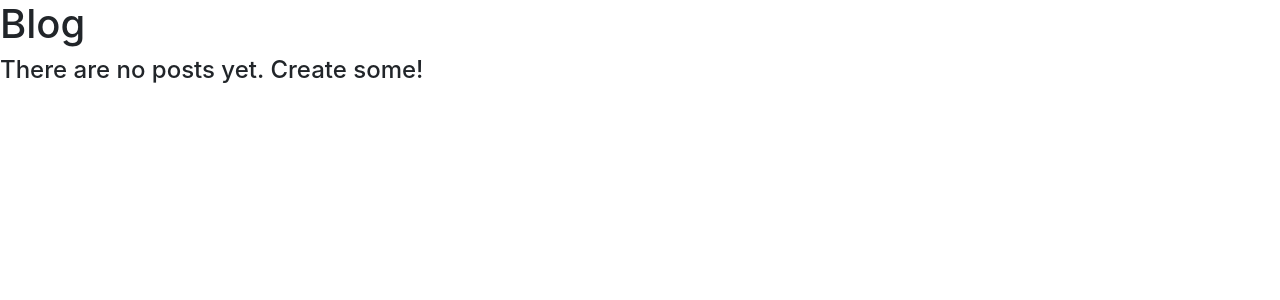
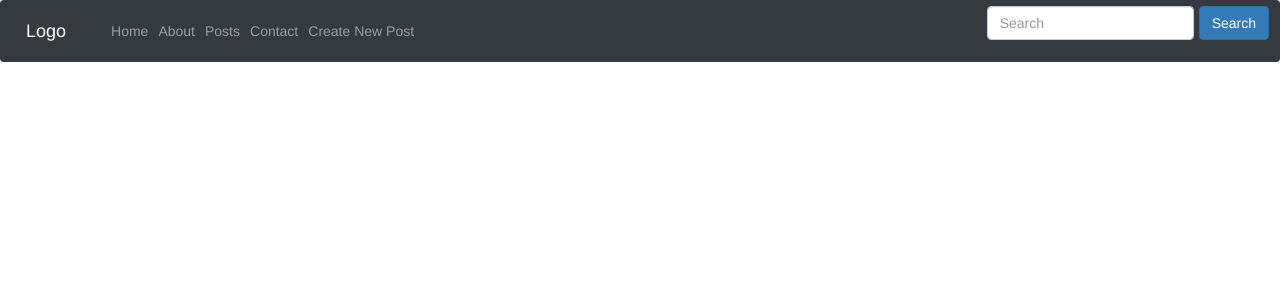
Before and after one commit to Przemar5/MVC-Blog, a PHP site: page /files/posts/create in a window 1280 px wide. Shown: the top 300 px of the page. Run offline with PHP 8.4, Linux system fonts and the light colour scheme; data that the repository does not hold is empty; some libraries are stand-ins or nearby versions.

Commit message:
end posts action

```diff
--- a/app/controllers/LoginController.php
+++ b/app/controllers/LoginController.php
@@ -22,14 +22,13 @@ class LoginController extends Controller
 		{
             $this->loadModel('users');
             $this->usersModel->populate($_POST);
-            d($_POST);die;
 
             if ($this->usersModel->check())
             {
                 session_regenerate_id();
 
-                $value = uniqid() . Helper::generateRandomString(16);
-                Session::set(USER_SESSION_NAME, $value);
+//                $value = uniqid() . Helper::generateRandomString(16);
+                Session::set(USER_SESSION_NAME, $this->usersModel->id);
 
                 $path = URL . 'dashboard';
                 header('Location: ' . $path);
--- a/app/controllers/PostsController.php
+++ b/app/controllers/PostsController.php
@@ -34,4 +34,9 @@ class PostsController extends Controller
 
         $this->view->render('posts/show');
     }
+
+    public function create_action()
+    {
+        $this->view->render('posts/create');
+    }
 }
--- a/app/models/PostsModel.php
+++ b/app/models/PostsModel.php
@@ -18,11 +18,6 @@ class PostsModel extends Model
         parent::__construct('posts');
     }
 
-    public function truncateText($length = 300)
-    {
-        $this->body = substr($this->body, 0, $length);
-    }
-
     public function findBySlug($slug)
     {
         $validation = new Validator;
@@ -33,4 +28,15 @@ class PostsModel extends Model
         }
         return false;
     }
+
+    public function truncateText($length = 300)
+    {
+        $this->body = substr($this->body, 0, $length);
+    }
+
+    public function divideParagraphs()
+    {
+//        preg_replace('/(\r*\n)+/g', '</p><p>', $this->body);
+//        $this->
+    }
 }
--- a/app/views/layouts/default.php
+++ b/app/views/layouts/default.php
@@ -5,7 +5,7 @@
 		<meta charset="utf-8">
 		<meta name="viewport" content="width=device-width, initial-scale=1, shrink-to-fit=no">
 
-		<title><?php echo $this->siteTitle(); ?></title>
+		<title><?= $this->siteTitle(); ?></title>
 
 		<!-- Bootstrap CSS -->
 		<link rel="stylesheet" href="https://stackpath.bootstrapcdn.com/bootstrap/4.4.1/css/bootstrap.min.css" integrity="sha384-Vkoo8x4CGsO3+Hhxv8T/Q5PaXtkKtu6ug5TOeNV6gBiFeWPGFN9MuhOf23Q9Ifjh" crossorigin="anonymous">
@@ -16,11 +16,13 @@
 
 		<link rel="stylesheet" href="<?= ROOT; ?>css/custom.css">
 
-		<?php echo $this->content('head'); ?>
+		<?= $this->content('head'); ?>
   	</head>
   	<body>
-  		<div class="container-fluid" style="min-height:calc(100% - 125px);">
-  			<?php echo $this->content('body'); ?>
+        <?php $this->include('navbar'); ?>
+
+  		<div class="container-fluid">
+  			<?= $this->content('body'); ?>
   		</div>
 
   	</body>
--- /dev/null
+++ b/app/views/layouts/navbar.php
@@ -0,0 +1,42 @@
+<nav class="navbar navbar-expand-lg navbar-dark bg-dark fixed-top">
+    <a class="navbar-brand" href="javascript:void(0)">Logo</a>
+    <button class="navbar-toggler navbar-toggler-right" type="button" data-toggle="collapse" data-target="#navb">
+        <span class="navbar-toggler-icon"></span>
+    </button>
+
+    <div class="collapse navbar-collapse" id="navb">
+        <ul class="navbar-nav mr-auto">
+            <li class="nav-item">
+                <a class="nav-link" href="<?= URL . 'home'; ?>">
+                    Home
+                </a>
+            </li>
+            <li class="nav-item">
+                <a class="nav-link" href="<?= URL . 'about'; ?>">
+                    About
+                </a>
+            </li>
+            <li class="nav-item">
+                <a class="nav-link" href="<?= URL . 'posts'; ?>">
+                    Posts
+                </a>
+            </li>
+            <li class="nav-item">
+                <a class="nav-link" href="<?= URL . 'contact'; ?>">
+                    Contact
+                </a>
+            </li>
+            <li class="nav-item">
+                <a class="nav-link" href="<?= URL . 'posts/create'; ?>">
+                    Create New Post
+                </a>
+            </li>
+        </ul>
+        <div class="navbar-right">
+            <form class="form-inline my-2 my-lg-0">
+                <input class="form-control mr-sm-2" type="text" placeholder="Search">
+                <button class="btn btn-default my-2 btn-primary my-sm-0" type="button">Search</button>
+            </form>
+        </div>
+    </div>
+</nav>
--- a/app/views/posts/index.php
+++ b/app/views/posts/index.php
@@ -8,10 +8,18 @@
                 <a href="<?= URL . 'posts/show/' . $post->slug; ?>">
                     <?= $post->title; ?>
                 </a>
+
+                <small class="h6 d-inline italic ml-2">
+                    <em>
+                        <?= Helper::getDate($post->created_at); ?>
+                    </em>
+                </small>
             </h3>
+
             <p>
                 <?= $post->body; ?>
             </p>
+
             <a href="<?= URL . 'posts/show/' . $post->slug; ?>" class="text-primary pull-right">
                 Read More
             </a>
--- /dev/null
+++ b/app/views/posts/partials/form.php
@@ -0,0 +1,3 @@
+<form action="<?= $this->formAction; ?>" method="post">
+
+</form>
--- a/core/Helper.php
+++ b/core/Helper.php
@@ -16,4 +16,11 @@ class Helper
 
         return $randomString;
     }
+
+    public static function getDate($timeString)
+    {
+        $timestamp = strtotime($timeString);
+
+        return date('Y, j M, g:i A');
+    }
 }
--- a/core/View.php
+++ b/core/View.php
@@ -25,6 +25,11 @@ class View
 		require_once($viewPath);
 		require_once($layout);
 	}
+
+	public function include($name)
+    {
+        $this->render('layouts/' . $name);
+    }
 
 	public function content($type)
 	{
```
Also changed, not shown: app/views/posts/show.php (+7 -0 lines), index.php (+29 -14 lines), app/views/posts/create.php (added).
